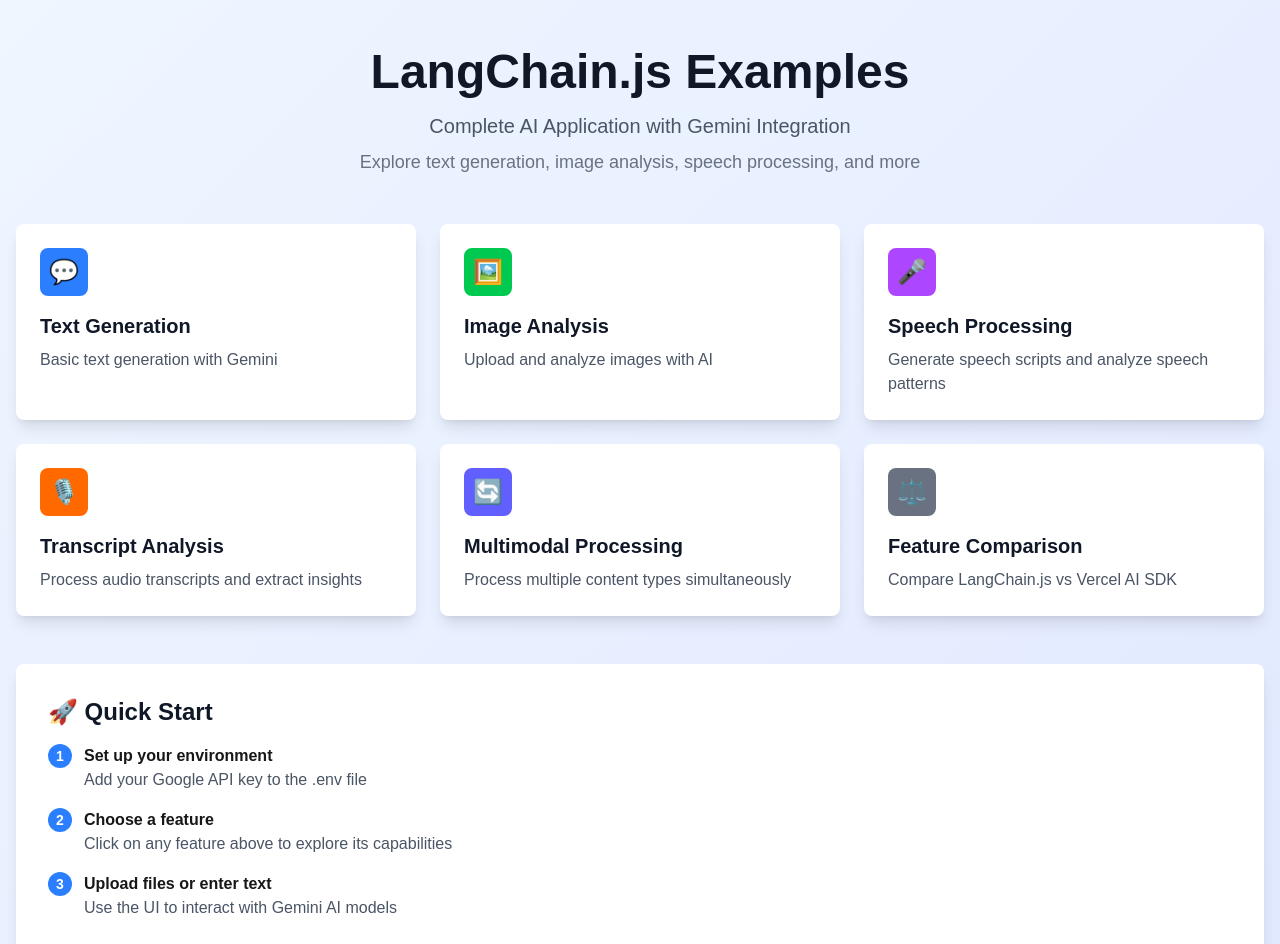
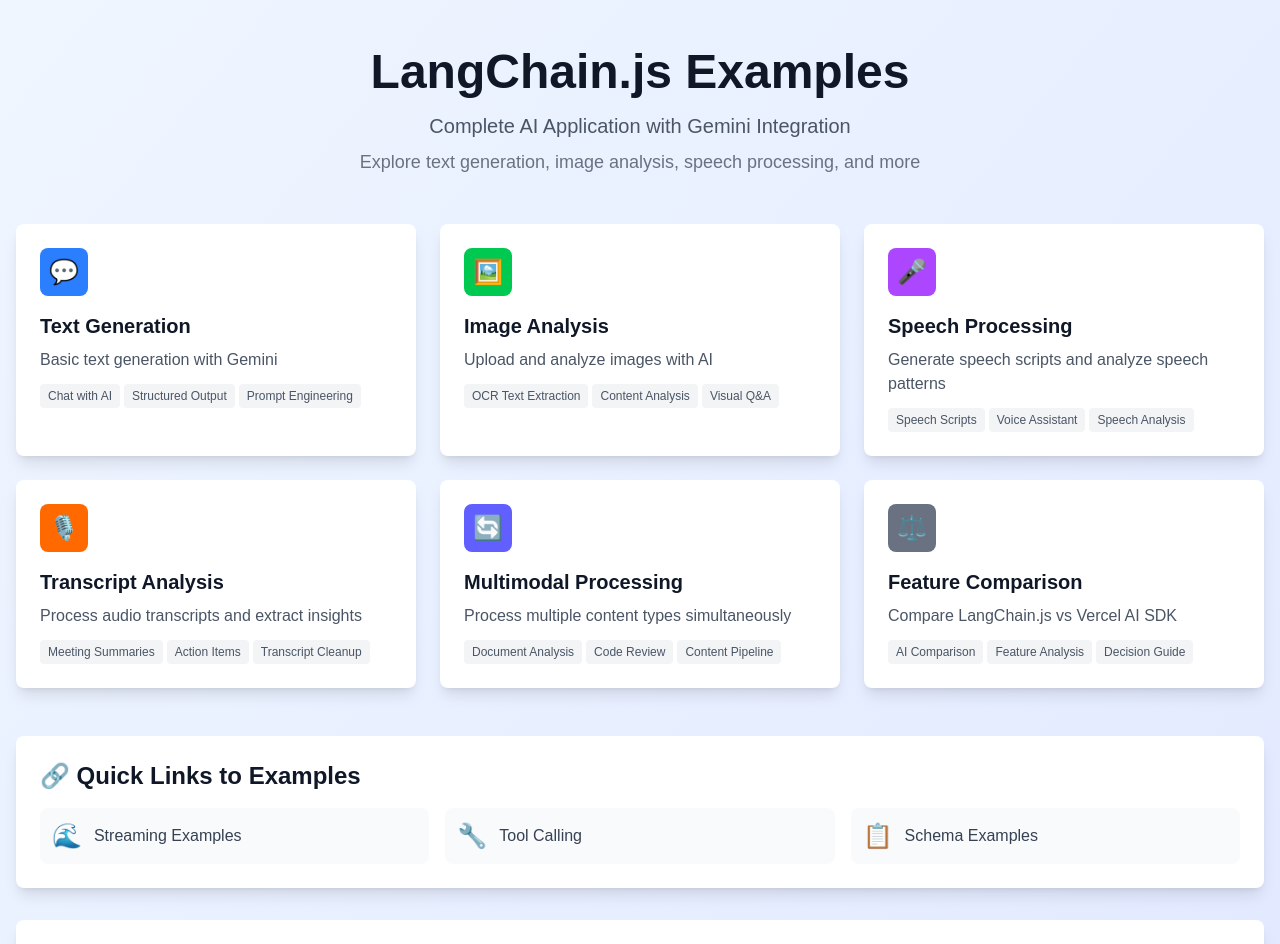
Before and after one commit to HabitualCoder/langchainjs-examples, a Next.js app: page / in a window 1280 px wide. Shown: the top 944 px of the page. Built offline with nearby package versions, Linux system fonts and the light colour scheme.

Commit message:
updated main page

```diff
--- a/app/page.tsx
+++ b/app/page.tsx
@@ -7,43 +7,55 @@
       description: "Basic text generation with Gemini",
       href: "/simple-chat-llm",
       icon: "💬",
-      color: "bg-blue-500"
+      color: "bg-blue-500",
+      examples: ["Chat with AI", "Structured Output", "Prompt Engineering"]
     },
     {
       title: "Image Analysis",
       description: "Upload and analyze images with AI",
       href: "/image-generation",
       icon: "🖼️",
-      color: "bg-green-500"
+      color: "bg-green-500",
+      examples: ["OCR Text Extraction", "Content Analysis", "Visual Q&A"]
     },
     {
       title: "Speech Processing",
       description: "Generate speech scripts and analyze speech patterns",
       href: "/speech",
       icon: "🎤",
-      color: "bg-purple-500"
+      color: "bg-purple-500",
+      examples: ["Speech Scripts", "Voice Assistant", "Speech Analysis"]
     },
     {
       title: "Transcript Analysis",
       description: "Process audio transcripts and extract insights",
       href: "/transcription",
       icon: "🎙️",
-      color: "bg-orange-500"
+      color: "bg-orange-500",
+      examples: ["Meeting Summaries", "Action Items", "Transcript Cleanup"]
     },
     {
       title: "Multimodal Processing",
       description: "Process multiple content types simultaneously",
       href: "/multimodal",
       icon: "🔄",
-      color: "bg-indigo-500"
+      color: "bg-indigo-500",
+      examples: ["Document Analysis", "Code Review", "Content Pipeline"]
     },
     {
       title: "Feature Comparison",
       description: "Compare LangChain.js vs Vercel AI SDK",
       href: "/comparison",
       icon: "⚖️",
-      color: "bg-gray-500"
+      color: "bg-gray-500",
+      examples: ["AI Comparison", "Feature Analysis", "Decision Guide"]
     }
+  ];
+
+  const quickLinks = [
+    { name: "Streaming Examples", href: "/streaming", icon: "🌊" },
+    { name: "Tool Calling", href: "/tool-calling", icon: "🔧" },
+    { name: "Schema Examples", href: "/simple-chat-llm", icon: "📋" }
   ];
 
   return (
@@ -77,12 +89,36 @@
                 <h3 className="text-xl font-semibold text-gray-900 mb-2 group-hover:text-blue-600 transition-colors">
                   {feature.title}
                 </h3>
-                <p className="text-gray-600 group-hover:text-gray-700 transition-colors">
+                <p className="text-gray-600 group-hover:text-gray-700 transition-colors mb-3">
                   {feature.description}
                 </p>
+                <div className="flex flex-wrap gap-1">
+                  {feature.examples.map((example, idx) => (
+                    <span key={idx} className="text-xs bg-gray-100 text-gray-600 px-2 py-1 rounded">
+                      {example}
+                    </span>
+                  ))}
+                </div>
               </div>
             </Link>
           ))}
+        </div>
+
+        {/* Quick Links */}
+        <div className="bg-white rounded-lg shadow-lg p-6 mb-8">
+          <h2 className="text-2xl font-bold text-gray-900 mb-4">🔗 Quick Links to Examples</h2>
+          <div className="grid grid-cols-1 md:grid-cols-3 gap-4">
+            {quickLinks.map((link, index) => (
+              <Link
+                key={index}
+                href={link.href}
+                className="flex items-center space-x-3 p-3 bg-gray-50 rounded-lg hover:bg-gray-100 transition-colors"
+              >
+                <span className="text-2xl">{link.icon}</span>
+                <span className="font-medium text-gray-700">{link.name}</span>
+              </Link>
+            ))}
+          </div>
         </div>
 
         {/* Quick Start */}
```
